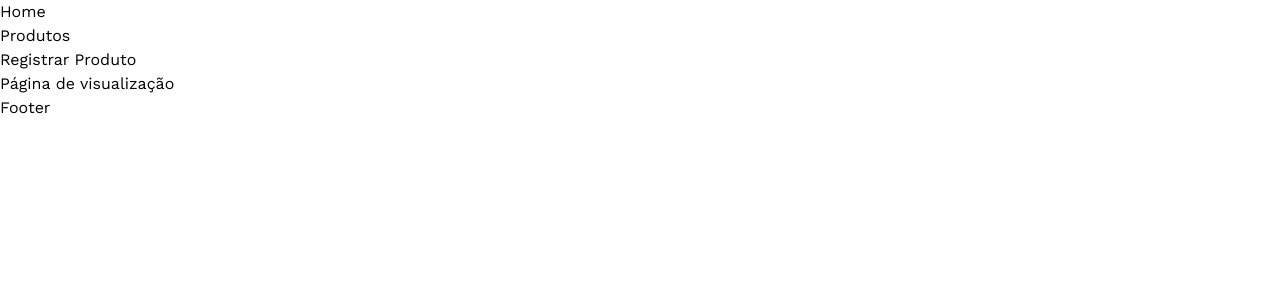
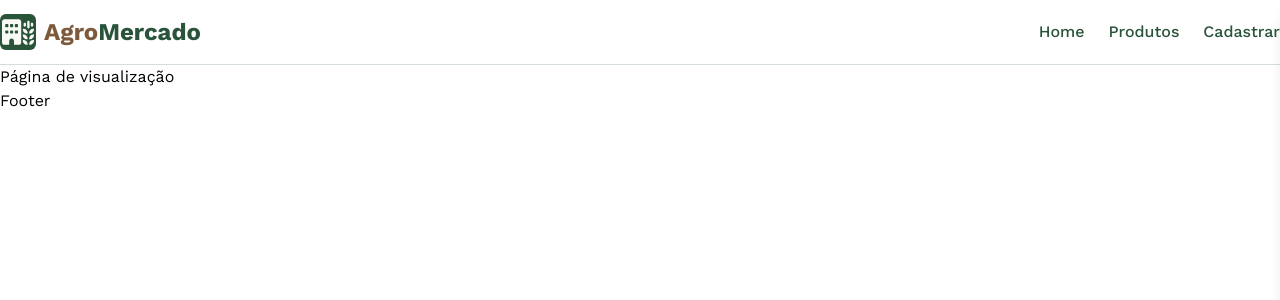
Before and after one commit to RyannMagalhaes/AgroMercadoGerenciador, a React (Vite) app in the folder AgroMercadoGerenciador/: page /products in a window 1280 px wide. Shown: the top 300 px of the page. Built offline with nearby package versions, Linux system fonts and the light colour scheme.

Commit message:
[STYLE] Estilização e Responsividade do Header Nav-Bar

```diff
--- a/AgroMercadoGerenciador/package.json
+++ b/AgroMercadoGerenciador/package.json
@@ -13,6 +13,7 @@
     "@tailwindcss/vite": "^4.1.6",
     "react": "^19.1.0",
     "react-dom": "^19.1.0",
+    "react-icons": "^5.5.0",
     "react-router-dom": "^7.6.0",
     "tailwindcss": "^4.1.6"
   },
--- a/AgroMercadoGerenciador/src/assets/components/header.tsx
+++ b/AgroMercadoGerenciador/src/assets/components/header.tsx
@@ -1,23 +1,102 @@
 import { Link } from "react-router-dom";
+import { FaBuildingWheat } from "react-icons/fa6";
+import { HiMenu, HiX } from "react-icons/hi";
+import { useState } from "react";
 
 function Header() {
+  const [menuOpen, setMenuOpen] = useState(false);
+
   return (
     <>
-      <header>
-        <nav>
-          <ul>
-            <li>
-              <Link to="/">Home</Link>
-            </li>
-            <li>
-              <Link to="/products">Produtos</Link>
-            </li>
-            <li>
-              <Link to="/products/register">Registrar Produto</Link>
-            </li>
-          </ul>
+      <header className="border-b border-[#d5ddd7] bg-white/80 backdrop-blur-sm sticky top-0 z-10">
+        <div className="container mx-auto flex h-16 justify-between items-center px-4">
+          <div className="flex items-center gap-2">
+            <div className="flex items-center justify-center bg-[#29543A] w-9 h-9 rounded-md">
+              <FaBuildingWheat className="w-8 h-8 m-auto text-[#F9F9F5]" />
+            </div>
+            <p className="text-2xl font-bold text-[#29543A]">
+              <span className="text-[#7D5A3C]">Agro</span>Mercado
+            </p>
+          </div>
+
+          <button
+            className="md:hidden text-[#29543A]"
+            onClick={() => setMenuOpen(!menuOpen)}
+          >
+            {menuOpen ? (
+              <HiX className="w-6 h-6" />
+            ) : (
+              <HiMenu className="w-6 h-6" />
+            )}
+          </button>
+
+          {/* Links Desktop */}
+          <nav className="hidden md:flex items-center gap-6">
+            <Link to="/" className="text-[#29543A] font-medium hover:underline">
+              Home
+            </Link>
+            <Link
+              to="/products"
+              className="text-[#29543A] font-medium hover:underline"
+            >
+              Produtos
+            </Link>
+            <Link
+              to="/products/register"
+              className="text-[#29543A] font-medium hover:underline"
+            >
+              Cadastrar
+            </Link>
+          </nav>
+        </div>
+      </header>
+      {/* Menu Sidebar - Mobile */}
+      <div
+        className={`fixed top-0 right-0 h-full w-64 bg-white/90 text-[#0f2e22]/100 transform transition-transform duration-300 ease-in-out z-50 rounded-l-2xl border-l-4 border-[#29543A] shadow-lg ${
+          menuOpen ? "translate-x-0" : "translate-x-full"
+        }`}
+      >
+        <div className="relative flex justify-center items-center p-4 border-b border-[#0f2e22]/100">
+          <h2 className="text-xl font-semibold text-[#0f2e22]/100/90">Menu</h2>
+          <button
+            onClick={() => setMenuOpen(false)}
+            className="absolute right-4 text-[#0f2e22]/100/80"
+          >
+            <HiX className="w-6 h-6" />
+          </button>
+        </div>
+        <nav className="flex flex-col text-center h-full space-y-6 px-4">
+          <Link
+            to="/"
+            onClick={() => setMenuOpen(false)}
+            className="w-full border-b border-[#0f2e22]/50 py-4 text-[#0f2e22]/100/90 text-lg font-medium transition"
+          >
+            Home
+          </Link>
+          <Link
+            to="/products"
+            onClick={() => setMenuOpen(false)}
+            className="w-full border-b border-[#0f2e22]/50 py-4 text-[#0f2e22]/100/90 text-lg font-medium transition"
+          >
+            Produtos
+          </Link>
+          <Link
+            to="/products/register"
+            onClick={() => setMenuOpen(false)}
+            className="w-full border-b border-[#0f2e22]/50 py-4 text-[#0f2e22]/100/90 text-lg font-medium transition"
+          >
+            Cadastrar
+          </Link>
         </nav>
-      </header>
+      </div>
+
+      {/* Backdrop */}
+      {menuOpen && (
+        <div
+          className="fixed inset-0 bg-black/40 z-40 md:hidden"
+          onClick={() => setMenuOpen(false)}
+        ></div>
+      )}
     </>
   );
 }
```
Also changed, not shown: 1 other file (tests, documents, lock files or other folders).
